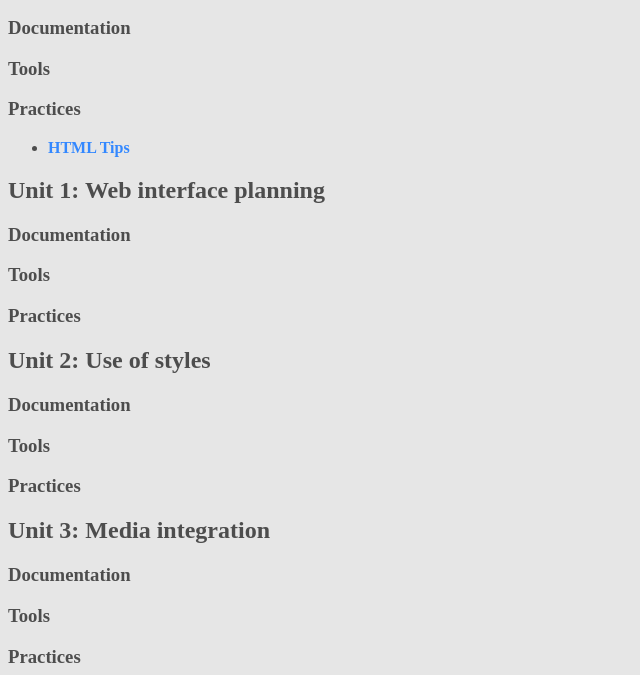
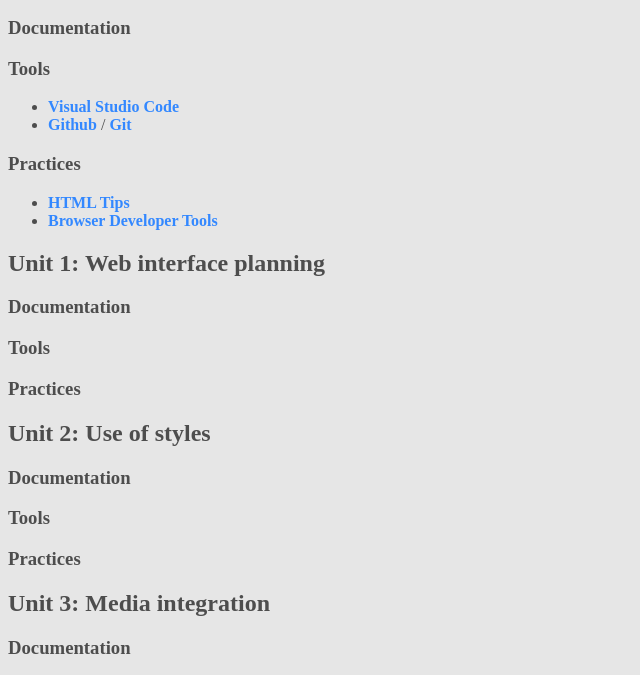
Before and after one commit to VictorSDN/victorsdn.github.io, a plain HTML site: page index.html in a window 1280 px wide. Shown: the part 110-785 px from the top of the page, without its empty margins (0-640 px from the left). Drawn offline with Linux system fonts and the light colour scheme.

Commit message:
Added links in Unit 0

```diff
--- a/index.html
+++ b/index.html
@@ -22,13 +22,15 @@
             <div class="tools">
                 <h3>Tools</h3>
                 <ul>
-                    <!--Empty for now-->
+                    <li><a href="https://code.visualstudio.com/download">Visual Studio Code</a></li>
+                    <li><a href="https://github.com/">Github</a> / <a href="https://git-scm.com/downloads">Git</a></li>
                 </ul>
             </div>
             <div class="practices">
                 <h3>Practices</h3>
                 <ul>
                     <li><a href="https://samuduke.github.io/TEMA%200/Practicas/TipsHTML/tipsHTML.html" target="_blank">HTML Tips</a></li>
+                    <li><a href="rsc/files/unit0/BrowserDevTools_VictorSaenzDeNavarreteRuiz.pdf" target="_blank">Browser Developer Tools</a></li>
                 </ul>
             </div>
         </div>
```
